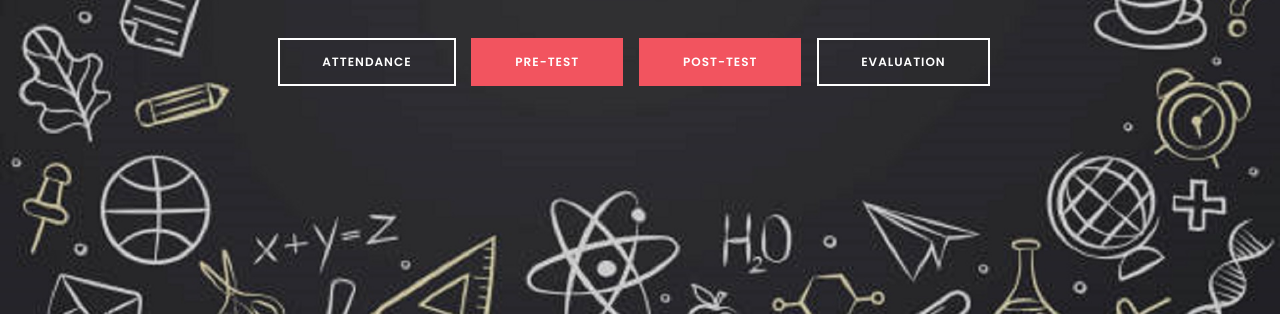
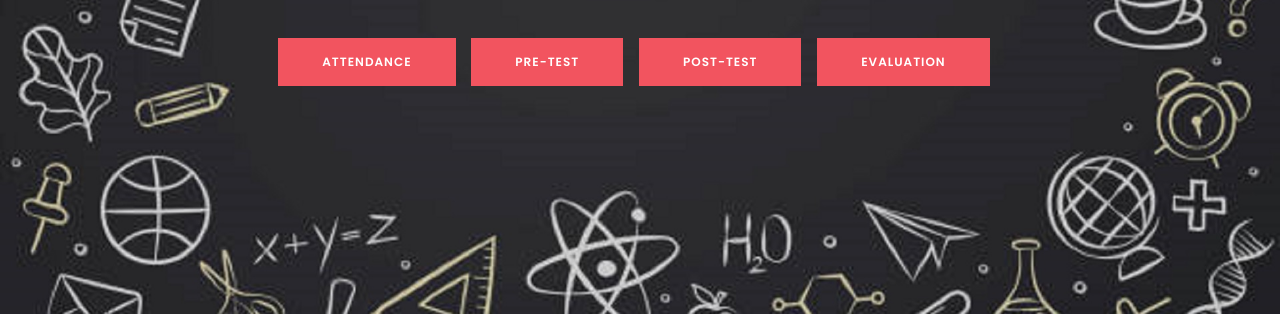
Before and after one commit to DEV-MEAL/CMRS-Training, a plain HTML site: page index.html in a window 1280 px wide. Shown: the part 486-800 px from the top of the page. Drawn offline with Linux system fonts and the light colour scheme.

Commit message:
Update index.html

```diff
--- a/index.html
+++ b/index.html
@@ -54,10 +54,10 @@ http://www.templatemo.com/tm-486-new-event
 			<div class="col-md-12 col-sm-12 ">
 				<!-- <h3 class="wow bounceIn" data-wow-delay="0.9s">July 22 - 26 in San Francisco, CA</h3> -->
 				<h3 class="wow fadeInUp" data-wow-delay="1.6s">CMR Sensitization Sessions</h3>
-				<a href="https://bit.ly/CMRS_AS" class="btn btn-lg btn-default smoothScroll wow fadeInUp " data-wow-delay="2.3s">ATTENDANCE</a>
+				<a href="https://bit.ly/CMRS_AS" class="btn btn-lg btn-danger smoothScroll wow fadeInUp " data-wow-delay="2.3s">ATTENDANCE</a>
 				<a href="https://bit.ly/CMRS_Pretest" class="btn btn-lg btn-danger smoothScroll wow fadeInUp" data-wow-delay="2.3s">PRE-TEST</a>
 				<a href="https://bit.ly/CMRS_Posttest" class="btn btn-lg btn-danger smoothScroll wow fadeInUp " data-wow-delay="2.3s">POST-TEST</a>
-				<a href="https://bit.ly/CMRS_Eval" class="btn btn-lg btn-default smoothScroll wow fadeInUp" data-wow-delay="2.3s">EVALUATION</a>
+				<a href="https://bit.ly/CMRS_Eval" class="btn btn-lg btn-danger smoothScroll wow fadeInUp" data-wow-delay="2.3s">EVALUATION</a>
 
 			</div>
 
```
